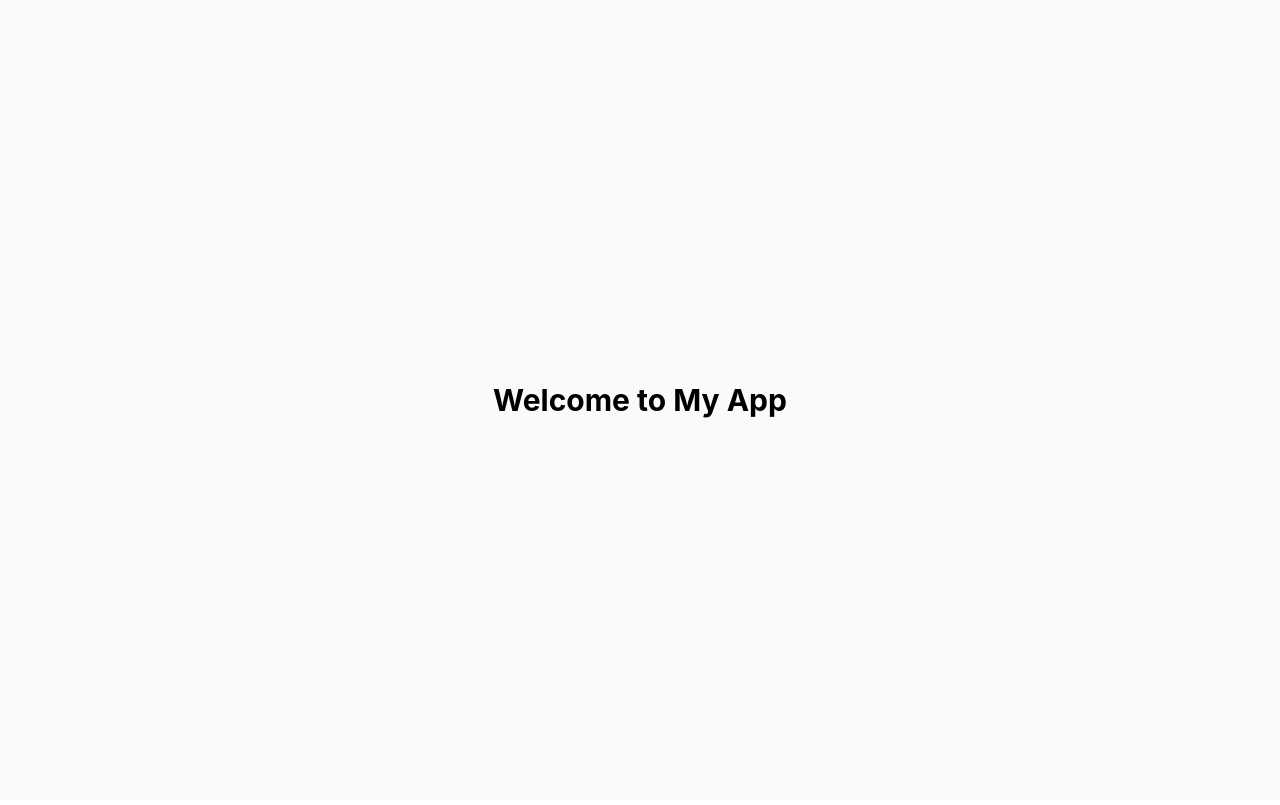
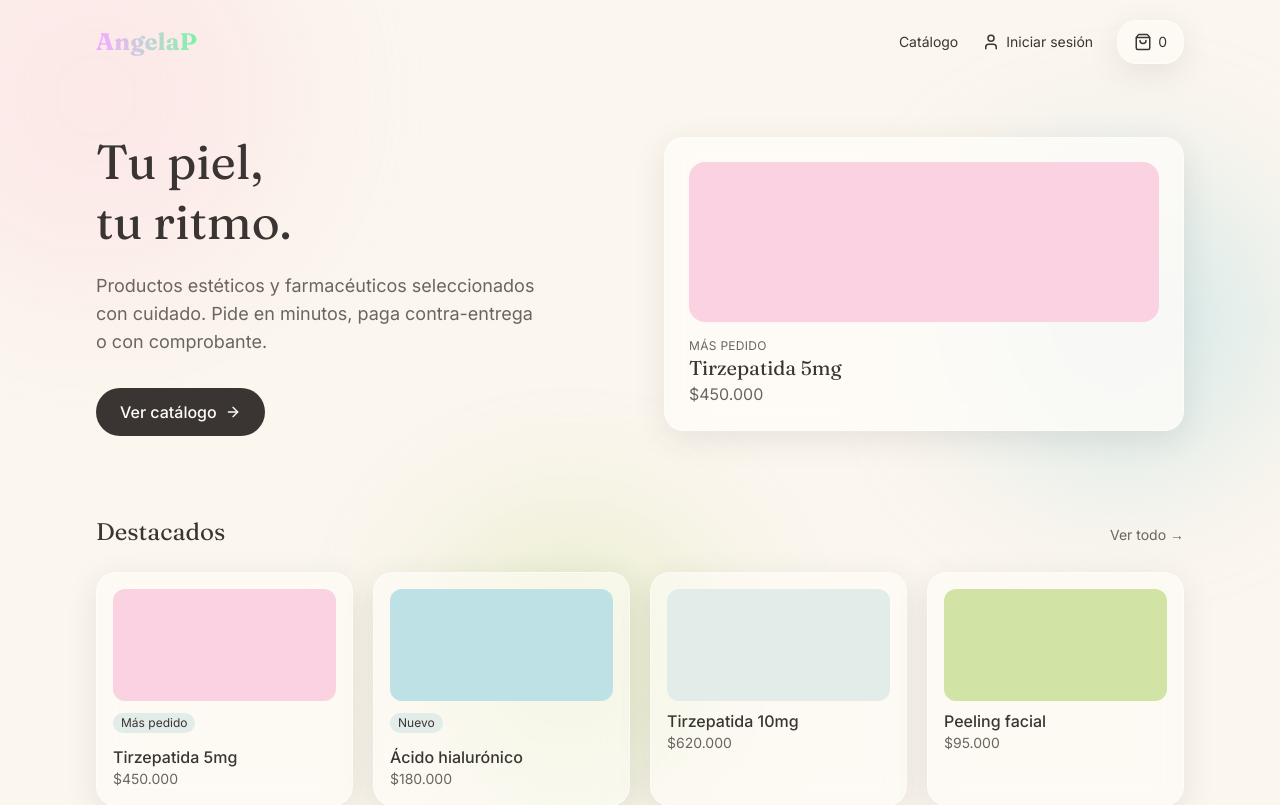
Before and after one commit to C0SS10/MedicAP, a Next.js app: page / in a window 1280 px wide. Shown: the top 805 px of the page. Built offline with nearby package versions, Linux system fonts and the light colour scheme.

Commit message:
🖼️ Esqueleto no oficial para la landing

```diff
--- a/src/app/layout.tsx
+++ b/src/app/layout.tsx
@@ -1,29 +1,29 @@
 import type { Metadata } from "next";
-import { Geist, Geist_Mono } from "next/font/google";
+import { Fraunces, Inter } from "next/font/google";
 import "../styles/globals.css";
 
-const geistSans = Geist({
-  variable: "--font-geist-sans",
+const fraunces = Fraunces({
+  variable: "--font-display",
   subsets: ["latin"],
+  axes: ["opsz"],
 });
 
-const geistMono = Geist_Mono({
-  variable: "--font-geist-mono",
+const inter = Inter({
+  variable: "--font-sans",
   subsets: ["latin"],
 });
 
 export const metadata: Metadata = {
-  title: "Create Next App",
-  description: "Generated by create next app",
+  title: "Doctora AngelaP",
+  description: "Productos farmacéuticos y estéticos, sin vueltas.",
 };
 
 export default function RootLayout({ children }: LayoutProps<"/">) {
   return (
-    <html
-      lang="en"
-      className={`${geistSans.variable} ${geistMono.variable} h-full antialiased`}
-    >
-      <body className="min-h-full flex flex-col">{children}</body>
+    <html lang="es" className={`${fraunces.variable} ${inter.variable} h-full antialiased`}>
+      <body className="min-h-full flex flex-col bg-cream-100 text-ink font-sans">
+        {children}
+      </body>
     </html>
   );
 }
--- a/src/app/page.tsx
+++ b/src/app/page.tsx
@@ -1,7 +1,17 @@
+import { BackgroundBlobs } from "@/components/layout/BackgroundBlobs";
+import { Header } from "@/components/layout/Header";
+import { Hero } from "@/components/landing/Hero";
+import { FeaturedProducts } from "@/components/landing/FeaturedProducts";
+import { HowItWorks } from "@/components/landing/HowItWorks";
+
 export default function Home() {
   return (
-    <div className="flex flex-col flex-1 items-center justify-center bg-zinc-50 font-sans dark:bg-black">
-      <h1 className="text-3xl font-bold">Welcome to My App</h1>
+    <div className="relative overflow-hidden">
+      <BackgroundBlobs />
+      <Header />
+      <Hero />
+      <FeaturedProducts />
+      <HowItWorks />
     </div>
   );
 }
--- /dev/null
+++ b/src/components/landing/FeaturedProducts.tsx
@@ -0,0 +1,24 @@
+import { ProductCard, type ProductoDestacado } from "@/components/ui/ProductCard";
+
+const destacados: ProductoDestacado[] = [
+  { id: "1", nombre: "Tirzepatida 5mg", precio: "$450.000", tag: "Más pedido", color: "bg-rose" },
+  { id: "2", nombre: "Ácido hialurónico", precio: "$180.000", tag: "Nuevo", color: "bg-sky" },
+  { id: "3", nombre: "Tirzepatida 10mg", precio: "$620.000", tag: null, color: "bg-sage" },
+  { id: "4", nombre: "Peeling facial", precio: "$95.000", tag: null, color: "bg-olive" },
+];
+
+export function FeaturedProducts() {
+  return (
+    <section id="destacados" className="mx-auto max-w-6xl px-5 pb-16 sm:px-8 sm:pb-24">
+      <div className="mb-5 flex items-baseline justify-between sm:mb-6">
+        <h2 className="font-display text-xl sm:text-2xl">Destacados</h2>
+        <a href="#" className="text-sm text-ink-muted hover:text-ink">Ver todo →</a>
+      </div>
+      <div className="grid grid-cols-2 gap-3 sm:gap-5 lg:grid-cols-4">
+        {destacados.map((p) => (
+          <ProductCard key={p.id} producto={p} />
+        ))}
+      </div>
+    </section>
+  );
+}
--- /dev/null
+++ b/src/components/landing/Hero.tsx
@@ -0,0 +1,29 @@
+import { ArrowRight } from "lucide-react";
+
+export function Hero() {
+  return (
+    <section className="mx-auto grid max-w-6xl items-center gap-8 px-5 pb-16 pt-8 sm:px-8 sm:pb-20 sm:pt-12 md:grid-cols-2 md:gap-12">
+      <div>
+        <h1 className="font-display text-3xl leading-tight sm:text-4xl md:text-5xl">
+          Tu piel, <br /> tu ritmo.
+        </h1>
+        <p className="mt-4 max-w-md text-base text-ink-muted sm:mt-5 sm:text-lg">
+          Productos estéticos y farmacéuticos seleccionados con cuidado. Pide en minutos, paga contra-entrega o con comprobante.
+        </p>
+        <a
+          href="#destacados"
+          className="mt-6 flex min-h-11 w-full items-center justify-center gap-2 rounded-full bg-ink px-6 py-3 font-medium text-cream-50 sm:mt-8 sm:inline-flex sm:w-auto"
+        >
+          Ver catálogo <ArrowRight size={16} />
+        </a>
+      </div>
+
+      <div className="glass-panel-strong p-5 sm:p-6">
+        <div className="h-32 rounded-2xl bg-rose sm:h-40" />
+        <p className="mt-4 text-xs uppercase tracking-wide text-ink-muted">Más pedido</p>
+        <p className="font-display text-lg sm:text-xl">Tirzepatida 5mg</p>
+        <p className="text-ink-muted">$450.000</p>
+      </div>
+    </section>
+  );
+}
--- /dev/null
+++ b/src/components/landing/HowItWorks.tsx
@@ -0,0 +1,19 @@
+const pasos = [
+  { number: "01", title: "Elige tus productos", description: "Explora el catálogo y arma tu pedido." },
+  { number: "02", title: "Confirma tu pedido", description: "Contra-entrega o sube tu comprobante." },
+  { number: "03", title: "Recíbelo en casa", description: "Coordinamos la entrega contigo." },
+];
+
+export function HowItWorks() {
+  return (
+    <section className="mx-auto grid max-w-6xl gap-6 px-5 pb-16 text-sm sm:px-8 sm:pb-24 sm:grid-cols-3">
+      {pasos.map((p) => (
+        <div key={p.number} className="flex flex-col gap-1 rounded-lg p-4 text-center">
+          <p className="font-display text-2xl text-ink-muted/50 sm:text-3xl">{p.number}</p>
+          <p className="mt-1 font-medium">{p.title}</p>
+          <p className="text-ink-muted">{p.description}</p>
+        </div>
+      ))}
+    </section>
+  );
+}
--- /dev/null
+++ b/src/components/layout/BackgroundBlobs.tsx
@@ -0,0 +1,9 @@
+export function BackgroundBlobs() {
+  return (
+    <div className="pointer-events-none fixed inset-0 -z-10">
+      <div className="absolute -top-16 -left-16 h-64 w-64 rounded-full bg-blush blur-3xl opacity-60 sm:-top-24 sm:-left-24 sm:h-96 sm:w-96" />
+      <div className="absolute top-32 right-0 h-56 w-56 rounded-full bg-sky blur-3xl opacity-50 sm:top-40 sm:h-80 sm:w-80" />
+      <div className="absolute bottom-0 left-1/3 h-48 w-48 rounded-full bg-olive blur-3xl opacity-40 sm:h-72 sm:w-72" />
+    </div>
+  );
+}
--- /dev/null
+++ b/src/components/layout/Header.tsx
@@ -0,0 +1,33 @@
+import { ShoppingBag, User } from "lucide-react";
+
+export function Header() {
+  return (
+    <header className="mx-auto flex max-w-6xl items-center justify-between px-5 py-4 sm:px-8 sm:py-5">
+      <a
+        href="/"
+        className="font-display bg-linear-to-r from-fuchsia-300 to-green-300 bg-clip-text text-xl font-bold text-transparent sm:text-2xl"
+      >
+        AngelaP
+      </a>
+      <nav className="flex items-center gap-3 text-sm sm:gap-6">
+        <a href="#destacados" className="hidden hover:opacity-70 sm:inline">
+          Catálogo
+        </a>
+        <button
+          aria-label="Iniciar sesión"
+          className="flex min-h-11 min-w-11 items-center justify-center gap-1.5 hover:opacity-70 sm:min-h-0 sm:min-w-0"
+        >
+          <User size={18} />
+          <span className="hidden sm:inline">Iniciar sesión</span>
+        </button>
+        <button
+          aria-label="Carrito"
+          className="glass-panel flex min-h-11 items-center gap-1.5 px-3 py-2 text-sm sm:px-4"
+        >
+          <ShoppingBag size={18} />
+          <span>0</span>
+        </button>
+      </nav>
+    </header >
+  );
+}
--- /dev/null
+++ b/src/components/ui/ProductCard.tsx
@@ -0,0 +1,22 @@
+export type ProductoDestacado = {
+  id: string;
+  nombre: string;
+  precio: string;
+  tag?: string | null;
+  color: string;
+};
+
+export function ProductCard({ producto }: { producto: ProductoDestacado }) {
+  return (
+    <div className="glass-panel p-3 sm:p-4">
+      <div className={`h-24 rounded-xl sm:h-28 ${producto.color}`} />
+      {producto.tag && (
+        <span className="mt-3 mb-1 inline-block rounded-full bg-sage px-2 py-0.5 text-xs">
+          {producto.tag}
+        </span>
+      )}
+      <p className="mt-2 text-sm font-medium sm:text-base">{producto.nombre}</p>
+      <p className="text-sm text-ink-muted">{producto.precio}</p>
+    </div>
+  );
+}
```
